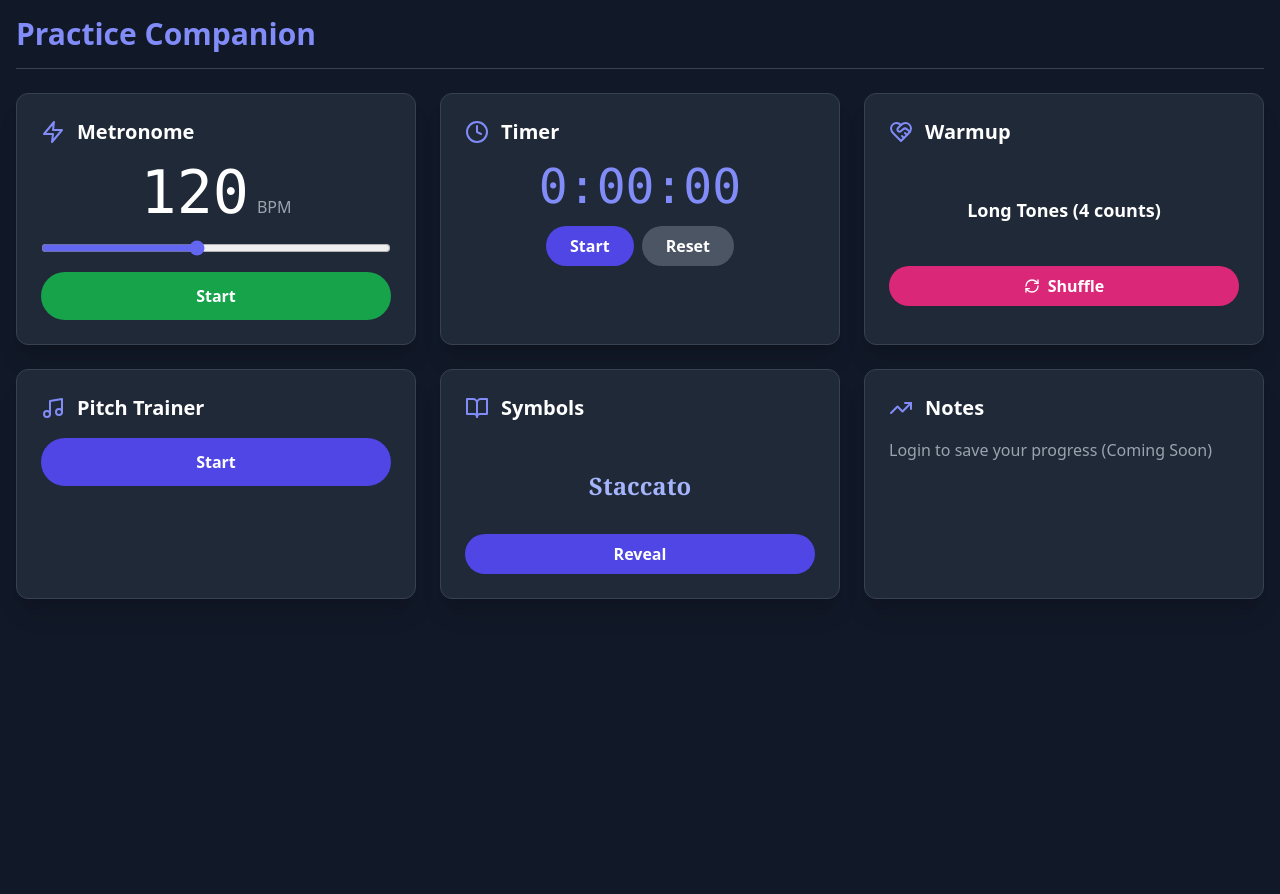
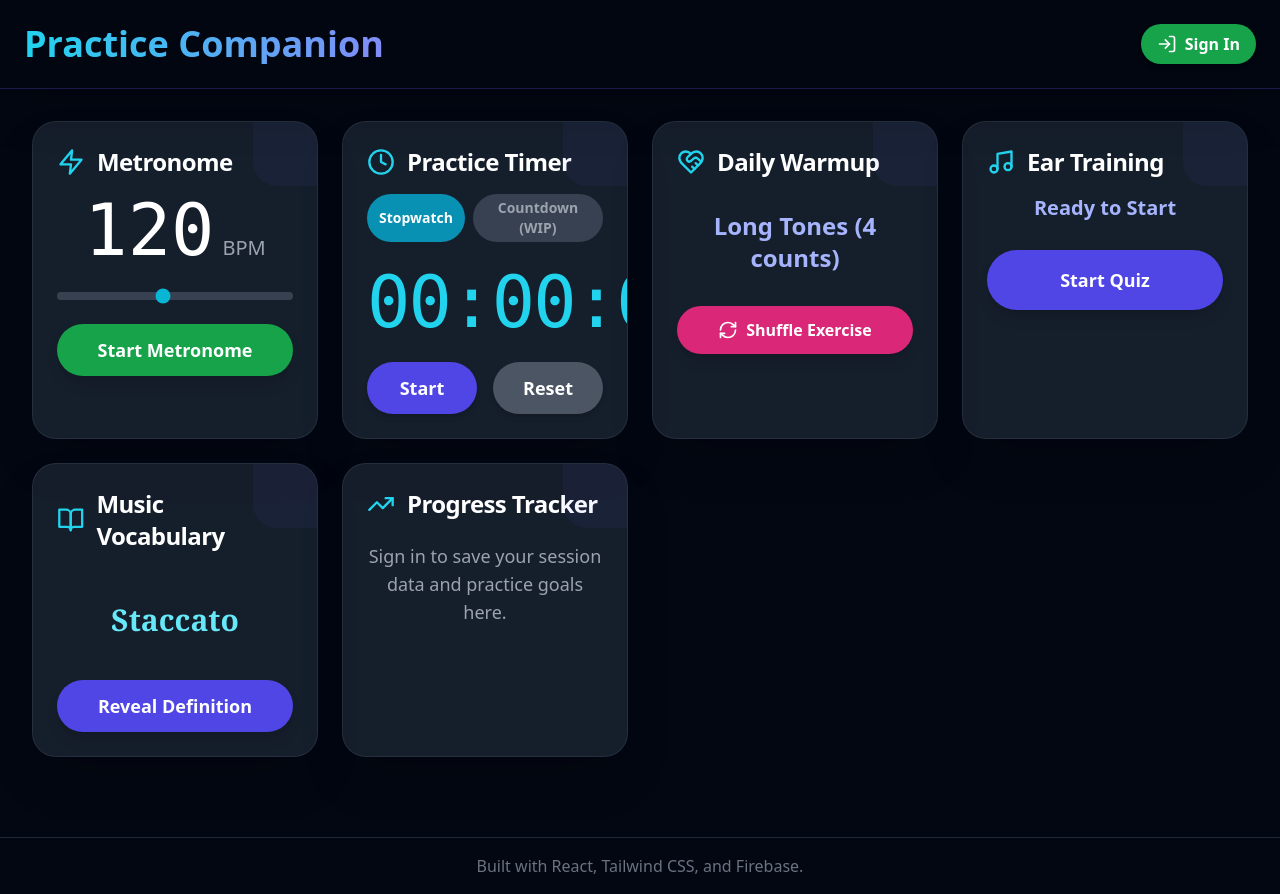
Before and after one commit to sallypiano/Practice-Companion, a React (Create React App) app: page / in a window 1280 px wide. Before the commit the page ends 800 px from the top, so only its background shows below. Built offline with nearby package versions, Linux system fonts and the light colour scheme.

Commit message:
Update App.jsx

```diff
--- a/src/App.jsx
+++ b/src/App.jsx
@@ -1,5 +1,28 @@
 import React, { useState, useEffect, useRef, useCallback } from 'react';
-import { RefreshCw, Zap, Music, BookOpen, Clock, HeartHandshake, TrendingUp } from 'lucide-react';
+import { RefreshCw, Zap, Music, BookOpen, Clock, HeartHandshake, TrendingUp, LogIn, LogOut, Loader, Timer as TimerIcon } from 'lucide-react';
+import { initializeApp } from 'firebase/app';
+import { getAuth, signInAnonymously, signInWithCustomToken, onAuthStateChanged, signOut } from 'firebase/auth';
+import { getFirestore, doc, setDoc, getDoc } from 'firebase/firestore';
+
+// --- CONFIG AND INITIALIZATION ---
+// Global variables provided by the Canvas environment
+const appId = typeof __app_id !== 'undefined' ? __app_id : 'default-app-id';
+const firebaseConfig = typeof __firebase_config !== 'undefined' ? JSON.parse(__firebase_config) : null;
+const initialAuthToken = typeof __initial_auth_token !== 'undefined' ? __initial_auth_token : null;
+
+let app;
+let db;
+let auth;
+
+if (firebaseConfig) {
+  try {
+    app = initializeApp(firebaseConfig);
+    db = getFirestore(app);
+    auth = getAuth(app);
+  } catch (error) {
+    console.error("Firebase initialization failed:", error);
+  }
+}
 
 // --- APP DATA ---
 
@@ -19,7 +42,7 @@ const SYMBOLS_QUIZ_DATA = [
   { term: "Decrescendo", definition: "Gradually get softer" },
   { term: "Pizzicato", definition: "Plucking strings with finger" },
   { term: "Fermata", definition: "Hold note longer than usual" },
-  { term: "Staccato", definition: "Short and detached" },
+  { term: "Staccato", "definition": "Short and detached" },
   { term: "Tempo Rubato", definition: "Flexible tempo" },
 ];
 
@@ -36,19 +59,23 @@ const PITCH_NOTES = NOTES.map((note, index) => ({
 // --- COMPONENTS ---
 
 const Card = ({ title, icon: Icon, children }) => (
-  <div className="bg-gray-800 p-6 rounded-xl shadow-xl border border-gray-700">
+  <div className="relative bg-gray-800/70 p-6 rounded-3xl shadow-2xl border border-gray-700/50 transition duration-300 hover:bg-gray-700/80 hover:shadow-indigo-900/50 overflow-hidden">
+    {/* Decorative corner accent */}
+    <div className="absolute top-0 right-0 w-16 h-16 rounded-bl-3xl bg-indigo-500/20 opacity-30"></div>
+
     <div className="flex items-center space-x-3 mb-4 text-white">
-      {Icon && <Icon className="w-6 h-6 text-indigo-400" />}
-      <h2 className="text-xl font-semibold">{title}</h2>
+      {Icon && <Icon className="w-7 h-7 text-cyan-400" />}
+      <h2 className="text-2xl font-bold tracking-tight">{title}</h2>
     </div>
     {children}
   </div>
 );
 
-// 1. Timer
+// 1. Timer (Now supports Stopwatch)
 const Timer = () => {
   const [time, setTime] = useState(0);
   const [isRunning, setIsRunning] = useState(false);
+  const [mode, setMode] = useState('stopwatch'); // 'stopwatch' or 'timer'
 
   useEffect(() => {
     let interval = null;
@@ -61,26 +88,50 @@ const Timer = () => {
   }, [isRunning]);
 
   const formatTime = (totalSeconds) => {
+    const h = String(Math.floor(totalSeconds / 3600)).padStart(2, '0');
     const m = String(Math.floor((totalSeconds % 3600) / 60)).padStart(2, '0');
     const s = String(totalSeconds % 60).padStart(2, '0');
-    return `${Math.floor(totalSeconds / 3600)}:${m}:${s}`;
+    return `${h}:${m}:${s}`;
   };
 
+  const reset = () => { setIsRunning(false); setTime(0); };
+
   return (
-    <Card title="Timer" icon={Clock}>
-      <div className="text-5xl font-mono text-indigo-400 my-4 text-center">
+    <Card title="Practice Timer" icon={Clock}>
+      <div className="flex justify-center mb-4 space-x-2">
+        <button onClick={() => setMode('stopwatch')}
+          className={`px-3 py-1 rounded-full text-sm font-semibold transition ${mode === 'stopwatch' ? 'bg-cyan-600 text-white' : 'bg-gray-700 text-gray-400 hover:bg-gray-600'}`}>
+          Stopwatch
+        </button>
+        <button onClick={() => setMode('timer')}
+          className={`px-3 py-1 rounded-full text-sm font-semibold transition ${mode === 'timer' ? 'bg-cyan-600 text-white' : 'bg-gray-700 text-gray-400 hover:bg-gray-600'}`}>
+          Countdown (WIP)
+        </button>
+      </div>
+
+      <div className="text-6xl md:text-7xl font-mono text-cyan-400 my-6 text-center tracking-tight">
         {formatTime(time)}
       </div>
-      <div className="flex justify-center space-x-2">
-        <button onClick={() => setIsRunning(!isRunning)}
-          className="px-6 py-2 bg-indigo-600 hover:bg-indigo-700 text-white rounded-full font-bold">
+
+      {mode === 'stopwatch' && (
+        <div className="flex justify-center space-x-4">
+          <button
+            onClick={() => setIsRunning(!isRunning)}
+            className="flex-1 px-6 py-3 bg-indigo-600 hover:bg-indigo-700 active:bg-indigo-800 text-white rounded-full font-bold shadow-md transition duration-150 text-base md:text-lg"
+          >
             {isRunning ? "Pause" : "Start"}
           </button>
-        <button onClick={() => { setIsRunning(false); setTime(0); }}
-          className="px-6 py-2 bg-gray-600 hover:bg-gray-700 text-white rounded-full font-bold">
+          <button
+            onClick={reset}
+            className="flex-1 px-6 py-3 bg-gray-600 hover:bg-gray-700 active:bg-gray-800 text-white rounded-full font-bold shadow-md transition duration-150 text-base md:text-lg"
+          >
             Reset
           </button>
         </div>
+      )}
+      {mode === 'timer' && (
+         <div className="text-center text-gray-400 py-3">Countdown feature coming soon!</div>
+      )}
     </Card>
   );
 };
@@ -95,18 +146,21 @@ const WarmupSelector = () => {
   };
 
   return (
-    <Card title="Warmup" icon={HeartHandshake}>
-      <div className="h-24 flex items-center justify-center text-center text-lg font-bold text-white mb-2">
+    <Card title="Daily Warmup" icon={HeartHandshake}>
+      <div className="h-24 flex items-center justify-center text-center text-xl md:text-2xl font-extrabold text-indigo-300 mb-4">
         {exercise}
       </div>
-      <button onClick={shuffle} className="w-full py-2 bg-pink-600 hover:bg-pink-700 text-white rounded-full flex justify-center items-center font-bold">
-        <RefreshCw className="w-4 h-4 mr-2" /> Shuffle
+      <button
+        onClick={shuffle}
+        className="w-full py-3 bg-pink-600 hover:bg-pink-700 active:bg-pink-800 text-white rounded-full flex justify-center items-center font-bold shadow-lg transition duration-150"
+      >
+        <RefreshCw className="w-5 h-5 mr-2" /> Shuffle Exercise
       </button>
     </Card>
   );
 };
 
-// 3. Metronome
+// 3. Metronome (Fix applied for continuous sound)
 const Metronome = () => {
   const [isRunning, setIsRunning] = useState(false);
   const [bpm, setBpm] = useState(120);
@@ -114,45 +168,69 @@ const Metronome = () => {
   const nextNoteTime = useRef(0);
   const timerID = useRef(null);
 
-  const schedule = useCallback(() => {
-    const secondsPerBeat = 60.0 / bpm;
-    while (nextNoteTime.current < audioCtx.current.currentTime + 0.1) {
+  const playBeat = (time) => {
     const osc = audioCtx.current.createOscillator();
     const gain = audioCtx.current.createGain();
     osc.connect(gain);
     gain.connect(audioCtx.current.destination);
     osc.frequency.value = 880;
-      gain.gain.value = 0.5;
-      gain.gain.exponentialRampToValueAtTime(0.0001, nextNoteTime.current + 0.05);
-      osc.start(nextNoteTime.current);
-      osc.stop(nextNoteTime.current + 0.05);
+    gain.gain.setValueAtTime(0.5, time); // Constant volume
+    gain.gain.exponentialRampToValueAtTime(0.0001, time + 0.05); // Quick decay
+    osc.start(time);
+    osc.stop(time + 0.05);
+  };
+
+  const scheduler = useCallback(() => {
+    // Schedule notes ahead of time
+    const lookahead = 0.1; // seconds
+    const secondsPerBeat = 60.0 / bpm;
+
+    while (nextNoteTime.current < audioCtx.current.currentTime + lookahead) {
+      playBeat(nextNoteTime.current);
       nextNoteTime.current += secondsPerBeat;
     }
-    timerID.current = requestAnimationFrame(schedule);
+
+    // Use setTimeout for accurate timing (instead of requestAnimationFrame for audio scheduling)
+    timerID.current = setTimeout(scheduler, 25);
   }, [bpm]);
 
   useEffect(() => {
     if (isRunning) {
+      if (!audioCtx.current) {
         audioCtx.current = new (window.AudioContext || window.webkitAudioContext)();
+      }
+      if (audioCtx.current.state === 'suspended') {
+        audioCtx.current.resume();
+      }
       nextNoteTime.current = audioCtx.current.currentTime;
-      schedule();
+      scheduler();
     } else {
-      if (timerID.current) cancelAnimationFrame(timerID.current);
-      if (audioCtx.current) audioCtx.current.close();
+      if (timerID.current) clearTimeout(timerID.current);
     }
-    return () => { if (timerID.current) cancelAnimationFrame(timerID.current); };
-  }, [isRunning, bpm, schedule]);
+    return () => {
+      if (timerID.current) clearTimeout(timerID.current);
+    };
+  }, [isRunning, bpm, scheduler]);
 
   return (
     <Card title="Metronome" icon={Zap}>
-      <div className="text-center mb-4">
-        <span className="text-6xl font-mono text-white">{bpm}</span>
-        <span className="text-gray-400 ml-2">BPM</span>
+      <div className="text-center mb-4 mt-2">
+        <span className="text-6xl md:text-7xl font-mono text-white">{bpm}</span>
+        <span className="text-gray-400 ml-2 text-xl">BPM</span>
       </div>
-      <input type="range" min="40" max="220" value={bpm} onChange={(e) => setBpm(Number(e.target.value))} className="w-full mb-4 accent-indigo-500"/>
-      <button onClick={() => setIsRunning(!isRunning)}
-        className={`w-full py-3 font-bold rounded-full text-white ${isRunning ? 'bg-red-600' : 'bg-green-600'}`}>
-        {isRunning ? 'Stop' : 'Start'}
+      <input
+        type="range"
+        min="40"
+        max="220"
+        value={bpm}
+        onChange={(e) => setBpm(Number(e.target.value))}
+        className="w-full h-2 mb-6 bg-gray-700 rounded-lg appearance-none cursor-pointer accent-cyan-500"
+      />
+      <button
+        onClick={() => setIsRunning(!isRunning)}
+        className={`w-full py-3 font-bold rounded-full text-white text-lg shadow-lg transition duration-150 ${isRunning ? 'bg-red-600 hover:bg-red-700' : 'bg-green-600 hover:bg-green-700'}`}
+      >
+        {isRunning ? 'Stop Metronome' : 'Start Metronome'}
       </button>
     </Card>
   );
@@ -167,17 +245,21 @@ const PitchTrainer = () => {
 
   const play = (note) => {
     if (!audioCtx.current) audioCtx.current = new (window.AudioContext || window.webkitAudioContext)();
+    if (audioCtx.current.state === 'suspended') audioCtx.current.resume();
+
     const osc = audioCtx.current.createOscillator();
     const gain = audioCtx.current.createGain();
     osc.connect(gain);
     gain.connect(audioCtx.current.destination);
     osc.type = 'sawtooth';
     osc.frequency.value = getNoteFrequency(note.midi);
+
     gain.gain.setValueAtTime(0, audioCtx.current.currentTime);
-    gain.gain.linearRampToValueAtTime(0.2, audioCtx.current.currentTime + 0.1);
-    gain.gain.linearRampToValueAtTime(0, audioCtx.current.currentTime + 1);
-    osc.start();
-    osc.stop(audioCtx.current.currentTime + 1);
+    gain.gain.linearRampToValueAtTime(0.2, audioCtx.current.currentTime + 0.05);
+    gain.gain.linearRampToValueAtTime(0, audioCtx.current.currentTime + 0.8);
+
+    osc.start(audioCtx.current.currentTime);
+    osc.stop(audioCtx.current.currentTime + 0.8);
   };
 
   const start = () => {
@@ -189,30 +271,49 @@ const PitchTrainer = () => {
   };
 
   const handleGuess = (note) => {
+    if (!target) return;
     if (note.name === target.name) {
-      setResult("Correct!");
+      setResult("✅ Correct!");
       setTimeout(start, 1500);
     } else {
-      setResult(`Wrong! It was ${target.name}`);
+      setResult(`❌ Wrong! It was ${target.name}`);
       setTimeout(start, 2000);
     }
   };
 
   return (
-    <Card title="Pitch Trainer" icon={Music}>
+    <Card title="Ear Training" icon={Music}>
+      <div className="h-10 text-center text-xl font-bold mb-4 text-indigo-300">
+        {result || (status === 'guessing' ? 'Listen and Guess' : 'Ready to Start')}
+      </div>
       {status === 'ready' ? (
-        <button onClick={start} className="w-full py-3 bg-indigo-600 rounded-full font-bold text-white">Start</button>
+        <button
+          onClick={start}
+          className="w-full py-4 bg-indigo-600 hover:bg-indigo-700 active:bg-indigo-800 rounded-full font-bold text-white shadow-lg text-lg"
+        >
+          Start Quiz
+        </button>
       ) : (
         <>
           <div className="grid grid-cols-4 gap-2 mb-4">
             {PITCH_NOTES.slice(0, 12).map(n => (
-              <button key={n.name} onClick={() => handleGuess(n)} className="p-2 bg-gray-700 rounded hover:bg-gray-600 text-white text-xs font-bold">
+              <button
+                key={n.name}
+                onClick={() => handleGuess(n)}
+                className="p-3 bg-gray-700 rounded-xl hover:bg-gray-600 active:bg-gray-500 text-white font-bold transition duration-150 shadow-inner text-sm md:text-base"
+                disabled={!!result}
+              >
                 {n.name}
               </button>
             ))}
           </div>
-          <div className="h-8 text-center font-bold text-white">{result}</div>
-          <button onClick={() => play(target)} className="w-full mt-2 py-2 bg-gray-600 rounded-full text-white text-sm">Replay Sound</button>
+          <button
+            onClick={() => play(target)}
+            className="w-full mt-2 py-2 bg-gray-600 rounded-full text-white text-base hover:bg-gray-500 transition duration-150"
+            disabled={!!result}
+          >
+            Replay Sound
+          </button>
         </>
       )}
     </Card>
@@ -234,40 +335,173 @@ const SymbolsTrainer = () => {
   if(!item) return null;
 
   return (
-    <Card title="Symbols" icon={BookOpen}>
-      <div className="h-24 flex flex-col items-center justify-center text-center">
-        <h3 className="text-2xl font-serif text-indigo-300 font-bold">{item.term}</h3>
-        {revealed && <p className="text-gray-300 mt-2">{item.definition}</p>}
+    <Card title="Music Vocabulary" icon={BookOpen}>
+      <div className="h-28 flex flex-col items-center justify-center text-center">
+        <h3 className="text-3xl font-serif text-cyan-300 font-bold mb-2">{item.term}</h3>
+        {revealed && <p className="text-gray-300 px-2 text-lg">{item.definition}</p>}
       </div>
       {!revealed ? (
-        <button onClick={() => setRevealed(true)} className="w-full py-2 bg-indigo-600 rounded-full text-white font-bold">Reveal</button>
+        <button
+          onClick={() => setRevealed(true)}
+          className="w-full py-3 bg-indigo-600 hover:bg-indigo-700 active:bg-indigo-800 rounded-full text-white font-bold shadow-lg transition duration-150 text-lg"
+        >
+          Reveal Definition
+        </button>
       ) : (
-        <button onClick={next} className="w-full py-2 bg-gray-600 rounded-full text-white font-bold">Next Card</button>
+        <button
+          onClick={next}
+          className="w-full py-3 bg-gray-600 hover:bg-gray-700 active:bg-gray-800 rounded-full text-white font-bold shadow-lg transition duration-150 text-lg"
+        >
+          Next Term
+        </button>
       )}
     </Card>
   );
 };
 
+// --- AUTH COMPONENT ---
+const AuthStatus = ({ user, isAuthReady }) => {
+    const handleLogin = async () => {
+        if (!auth) {
+            console.error("Firebase Auth not initialized.");
+            return;
+        }
+        try {
+            // Attempt to sign in using the custom token if provided, otherwise anonymously
+            if (initialAuthToken) {
+                await signInWithCustomToken(auth, initialAuthToken);
+            } else {
+                await signInAnonymously(auth);
+            }
+        } catch (error) {
+            console.error("Authentication failed:", error);
+        }
+    };
+
+    const handleLogout = async () => {
+        if (!auth) return;
+        try {
+            await signOut(auth);
+        } catch (error) {
+            console.error("Logout failed:", error);
+        }
+    };
+
+    if (!isAuthReady) {
+        return (
+            <div className="flex items-center space-x-2 text-gray-400">
+                <Loader className="w-4 h-4 animate-spin" />
+                <span className="text-sm">Initializing...</span>
+            </div>
+        );
+    }
+
+    // Check if the user is authenticated (not null)
+    if (user) {
+        const isAnon = user.isAnonymous;
+        return (
+             <div className="flex items-center space-x-3">
+                <span className={`text-sm ${isAnon ? 'text-yellow-400' : 'text-cyan-300'}`}>
+                    {isAnon ? "Anonymous ID: " : "User ID: "}
+                    <span className="font-mono text-xs break-all">{user.uid}</span>
+                </span>
+                <button
+                    onClick={handleLogout}
+                    title="Logout"
+                    className="p-2 bg-red-600 hover:bg-red-700 rounded-full text-white transition duration-150 shadow-md"
+                >
+                    <LogOut className="w-5 h-5" />
+                </button>
+            </div>
+        );
+    }
+
+    return (
+        <button
+            onClick={handleLogin}
+            className="flex items-center space-x-2 px-4 py-2 bg-green-600 hover:bg-green-700 active:bg-green-800 text-white rounded-full font-bold transition duration-150 shadow-md"
+        >
+            <LogIn className="w-5 h-5" />
+            <span>Sign In</span>
+        </button>
+    );
+};
+
+
 // --- MAIN APP ---
 
 const App = () => {
+  const [user, setUser] = useState(null);
+  const [isAuthReady, setIsAuthReady] = useState(false);
+
+  // Initialize Auth Listener and sign in
+  useEffect(() => {
+    if (!auth) {
+      console.error("Authentication service is unavailable.");
+      setIsAuthReady(true);
+      return;
+    }
+
+    // Attempt to sign in on component mount
+    const authenticate = async () => {
+        try {
+            if (initialAuthToken) {
+                await signInWithCustomToken(auth, initialAuthToken);
+            } else {
+                await signInAnonymously(auth);
+            }
+        } catch (e) {
+            console.error("Initial sign-in failed:", e);
+        }
+    };
+    authenticate();
+
+    // Set up persistent auth state listener
+    const unsubscribe = onAuthStateChanged(auth, (currentUser) => {
+        setUser(currentUser);
+        setIsAuthReady(true);
+    });
+
+    return () => unsubscribe();
+  }, []);
+
   return (
-    <div className="min-h-screen bg-gray-900 text-white p-4 font-sans">
-      <header className="mb-6 border-b border-gray-700 pb-4">
-        <h1 className="text-3xl font-bold text-indigo-400">Practice Companion</h1>
+    <div className="min-h-screen bg-gray-950 text-white font-sans antialiased">
+      <header className="sticky top-0 z-10 bg-gray-950/90 backdrop-blur-sm shadow-2xl p-4 md:p-6 border-b border-indigo-900/50 flex justify-between items-center">
+        <h1 className="text-3xl md:text-4xl font-extrabold bg-clip-text text-transparent bg-gradient-to-r from-cyan-400 to-indigo-400">
+          Practice Companion
+        </h1>
+        <AuthStatus user={user} isAuthReady={isAuthReady} />
       </header>
 
-      <main className="grid grid-cols-1 md:grid-cols-2 lg:grid-cols-3 gap-6">
+      {/* Responsive Grid Layout */}
+      <main className="p-4 md:p-8 grid grid-cols-1 md:grid-cols-2 lg:grid-cols-3 xl:grid-cols-4 gap-6 max-w-7xl mx-auto">
         <Metronome />
         <Timer />
         <WarmupSelector />
         <PitchTrainer />
         <SymbolsTrainer />
 
-        <Card title="Notes" icon={TrendingUp}>
-          <p className="text-gray-400">Login to save your progress (Coming Soon)</p>
+        {/* Progress Tracker / Notes */}
+        <Card title="Progress Tracker" icon={TrendingUp}>
+          <div className="h-24 flex flex-col justify-center text-center">
+            {isAuthReady && user ? (
+              <p className="text-gray-400 text-lg">
+                You are authenticated! User ID is displayed above. Let's build the notes feature next.
+              </p>
+            ) : (
+              <p className="text-gray-400 text-lg">
+                Sign in to save your session data and practice goals here.
+              </p>
+            )}
+          </div>
         </Card>
       </main>
+
+      {/* Footer */}
+      <footer className="mt-12 text-center text-gray-500 p-4 border-t border-gray-800">
+        Built with React, Tailwind CSS, and Firebase.
+      </footer>
     </div>
   );
 };
```
Lines whose indentation alone changed are shown as unchanged.
